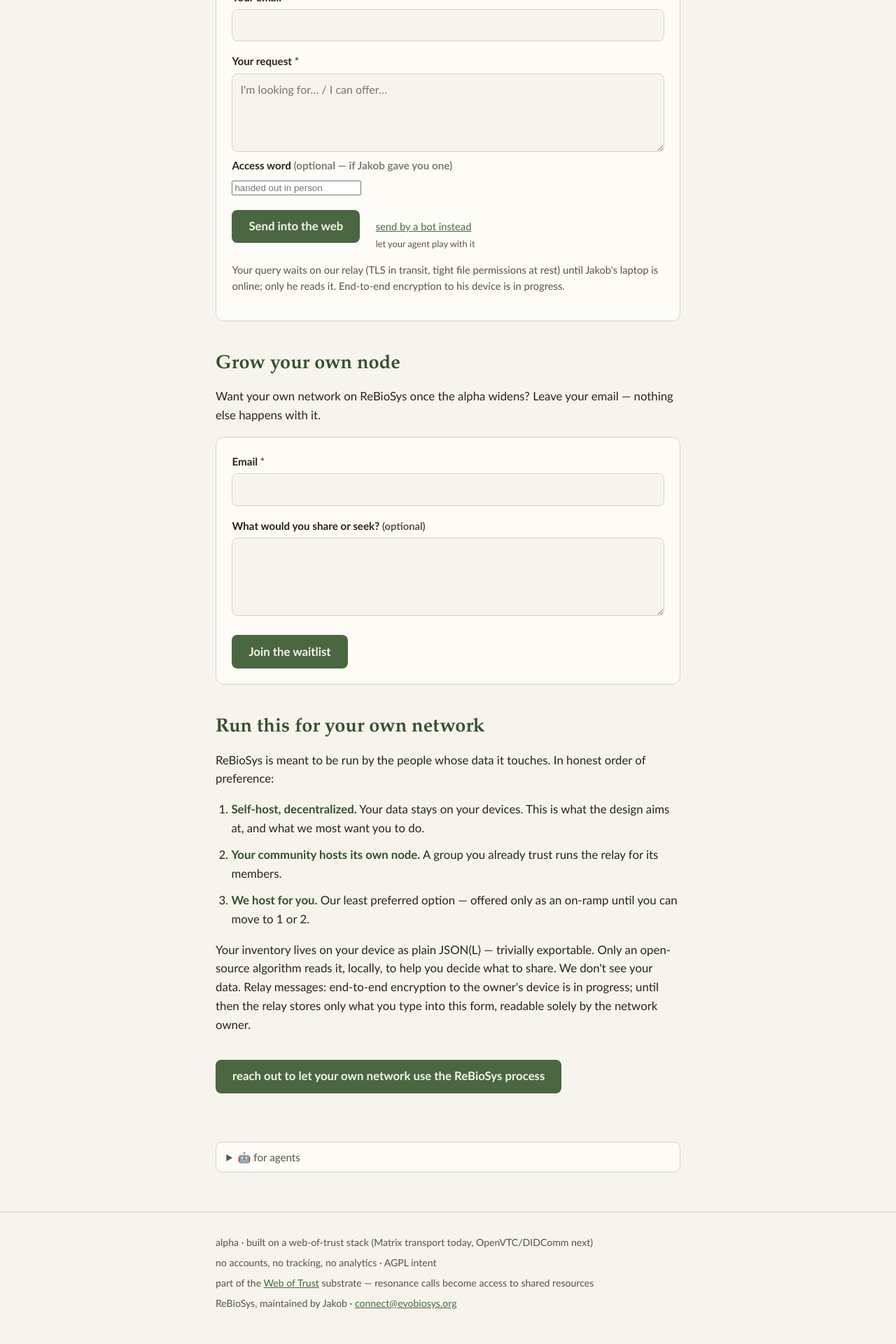
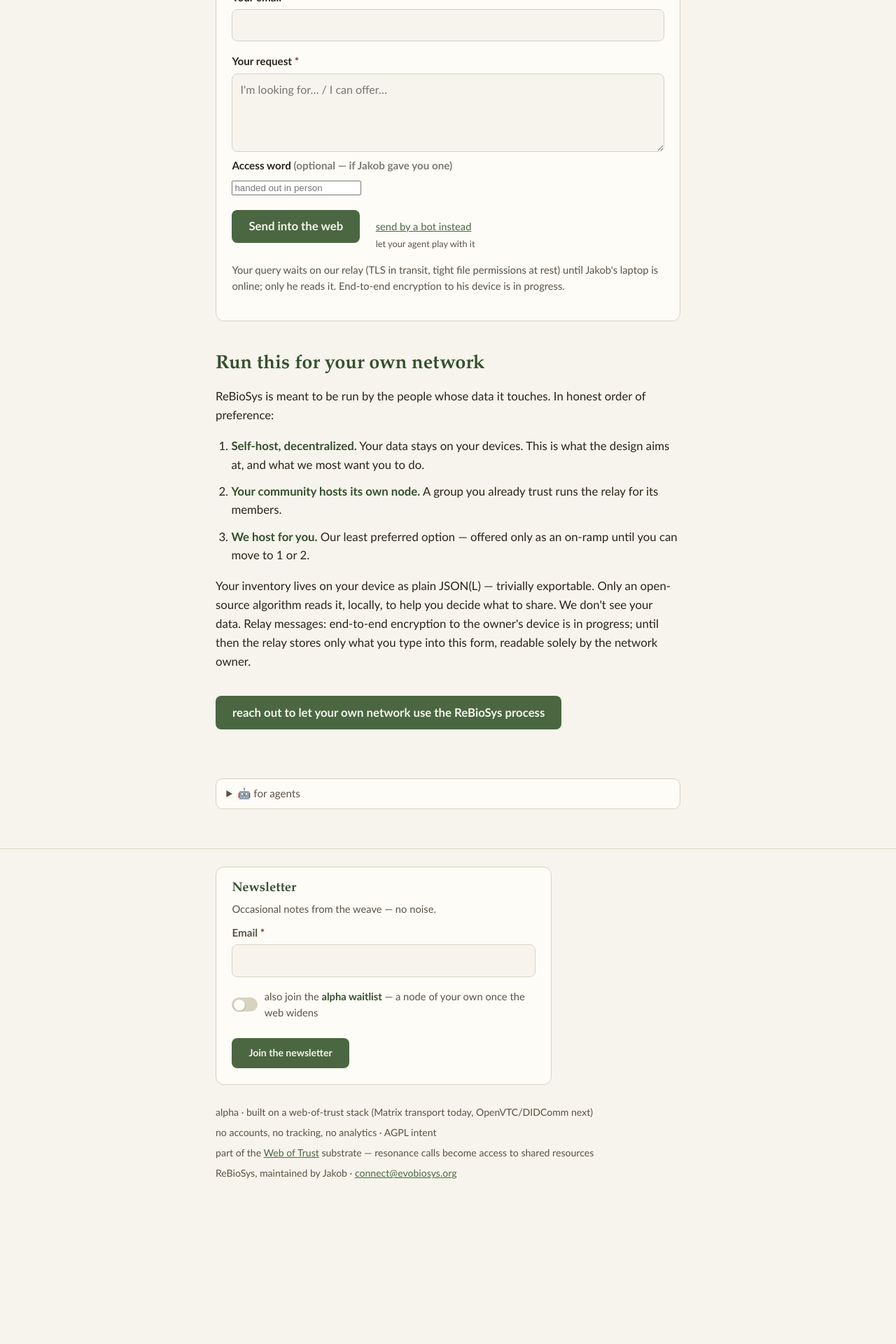
Before and after one commit to Evobiosys/evobiosys.org, a Jekyll site: the page rebiosys/index.html, which Jekyll copies as it is, in a window 1280 px wide. Shown: the part 2905-4825 px from the top of the page at 70% size. Built offline with Jekyll 4.4.1, drawn with Linux system fonts in a browser that asks for light colours; after the commit the page ends 4639 px from its top, so only the background shows below that.

Commit message:
rebiosys: waitlist moved to footer newsletter box with alpha-waitlist switch
Co-Authored-By: Claude Fable 5 <noreply@anthropic.com>

```diff
--- a/rebiosys/index.html
+++ b/rebiosys/index.html
@@ -173,6 +173,23 @@
   footer { margin-top: 3.5rem; border-top: 1px solid var(--line); padding: 1.6rem 0 2.5rem;
     font-size: .88rem; color: var(--ink-soft); }
   footer .shell p { margin: .4rem 0; }
+  .foot-box { background: var(--bg-raise); border: 1px solid var(--line); border-radius: 12px;
+    padding: 1.2rem 1.4rem 1.4rem; margin: 0 0 1.8rem; max-width: 30rem; }
+  .foot-box h3 { margin: 0; font-size: 1.15rem; color: var(--moss-deep); }
+  .foot-box > p { margin: .2rem 0 0; }
+  .foot-box form { background: none; border: none; border-radius: 0; padding: 0; margin-top: .6rem; }
+  .switch-row { display: flex; align-items: center; gap: .6rem; font-weight: 400;
+    font-size: .92rem; cursor: pointer; margin-top: 1rem; color: var(--ink-soft); }
+  .switch-row input { position: absolute; opacity: 0; pointer-events: none; }
+  .switch { flex: none; width: 2.3rem; height: 1.25rem; border-radius: 999px;
+    background: var(--line); position: relative; transition: background .25s; }
+  .switch::after { content: ""; position: absolute; top: .14rem; left: .16rem;
+    width: 1rem; height: 1rem; border-radius: 50%; background: var(--bg-raise);
+    box-shadow: 0 1px 2px rgba(0,0,0,.25); transition: transform .25s, background .25s; }
+  .switch-row input:checked + .switch { background: var(--gold); }
+  .switch-row input:checked + .switch::after { transform: translateX(1.02rem); }
+  .switch-row input:focus-visible + .switch { outline: 2px solid var(--accent); outline-offset: 2px; }
+  .switch-row b { color: var(--moss-deep); }
 </style>
 </head>
 <body>
@@ -435,24 +452,6 @@
     </form>
   </section>
 
-  <section id="waitlist">
-    <h2>Grow your own node</h2>
-    <p>Want your own network on ReBioSys once the alpha widens? Leave your email — nothing else happens with it.</p>
-    <form id="waitlist-form" novalidate>
-      <label class="req" for="w-email">Email</label>
-      <input type="email" id="w-email" name="email" required autocomplete="email">
-      <p class="field-err" data-for="w-email">A valid email is needed to reach you.</p>
-
-      <label for="w-interest">What would you share or seek? <span class="quiet">(optional)</span></label>
-      <textarea id="w-interest" name="interest"></textarea>
-
-      <!-- <div class="frc-captcha" data-sitekey="FRIENDLY_CAPTCHA_SITEKEY_PLACEHOLDER"></div> -->
-
-      <button type="submit">Join the waitlist</button>
-      <p class="form-msg" role="status"></p>
-    </form>
-  </section>
-
   <section id="selfhost">
     <h2>Run this for your own network</h2>
     <p>ReBioSys is meant to be run by the people whose data it touches. In honest order of preference:</p>
@@ -477,6 +476,29 @@
 
 <footer>
   <div class="shell">
+    <div class="foot-box">
+      <h3>Newsletter</h3>
+      <p class="quiet">Occasional notes from the weave — no noise.</p>
+      <form id="waitlist-form" novalidate>
+        <label class="req" for="w-email">Email</label>
+        <input type="email" id="w-email" name="email" required autocomplete="email">
+        <p class="field-err" data-for="w-email">A valid email is needed to reach you.</p>
+
+        <label class="switch-row" for="w-alpha">
+          <input type="checkbox" id="w-alpha">
+          <span class="switch" aria-hidden="true"></span>
+          <span>also join the <b>alpha waitlist</b> — a node of your own once the web widens</span>
+        </label>
+
+        <div id="w-interest-wrap" hidden>
+          <label for="w-interest">What would you share or seek? <span class="quiet">(optional)</span></label>
+          <textarea id="w-interest" name="interest"></textarea>
+        </div>
+
+        <button type="submit" id="w-submit">Join the newsletter</button>
+        <p class="form-msg" role="status"></p>
+      </form>
+    </div>
     <p>alpha · built on a web-of-trust stack (Matrix transport today, OpenVTC/DIDComm next)</p>
     <p>no accounts, no tracking, no analytics · AGPL intent</p>
     <p>part of the <a href="/web-of-trust/">Web of Trust</a> substrate — resonance calls become access to shared resources</p>
@@ -549,7 +571,9 @@
               form.reset();
             });
           }
-          setMsg(form, "ok", "You're on the list. No newsletter, no noise — just a note when the alpha widens.");
+          setMsg(form, "ok", document.getElementById("w-alpha") && document.getElementById("w-alpha").checked
+            ? "You're in — newsletter and alpha waitlist. A note comes when the web widens."
+            : "You're in. Occasional notes from the weave — nothing else.");
           form.reset();
         } else {
           return res.text().then(function (t) {
@@ -583,11 +607,25 @@
       return ok;
     });
 
+  // Footer box: newsletter by default; the switch upgrades to the alpha waitlist.
+  var alphaSwitch = document.getElementById("w-alpha");
+  if (alphaSwitch) {
+    alphaSwitch.addEventListener("change", function () {
+      document.getElementById("w-interest-wrap").hidden = !alphaSwitch.checked;
+      document.getElementById("w-submit").textContent =
+        alphaSwitch.checked ? "Join newsletter + waitlist" : "Join the newsletter";
+    });
+  }
+
   wire("waitlist-form", "https://idea2.site/rebiosys/api/waitlist",
     function (form) {
+      var alpha = document.getElementById("w-alpha").checked;
       return {
         email: form.querySelector("#w-email").value.trim(),
-        interest: form.querySelector("#w-interest").value.trim()
+        note: (alpha ? "newsletter+waitlist" : "newsletter")
+          + (alpha && form.querySelector("#w-interest").value.trim()
+            ? " — " + form.querySelector("#w-interest").value.trim() : ""),
+        channel: "human"
       };
     },
     function (form, d) {
```
